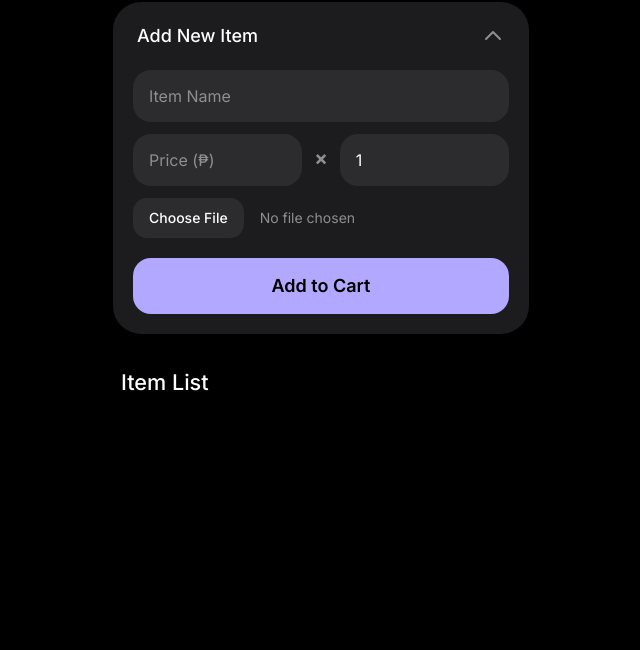
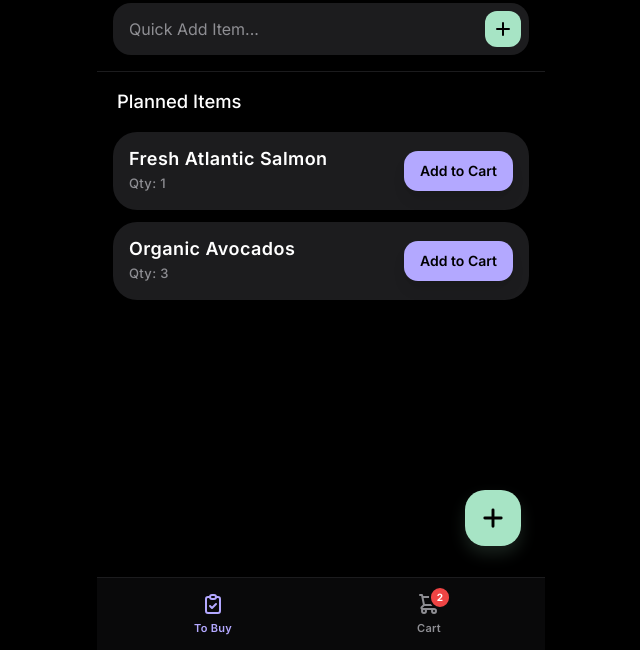
Before and after one commit to adrian-deguzman/grocery-tracker, a plain HTML site: page static/index.html in a window 1280 px wide. Shown: the part 150-800 px from the top of the page, without its empty margins (319-959 px from the left). Drawn offline with nearby package versions, Linux system fonts and the light colour scheme; no server answers.

Commit message:
added: planning stage in frontend

```diff
--- a/static/css/style.css
+++ b/static/css/style.css
@@ -10,3 +10,17 @@ input[type=number]::-webkit-outer-spin-button {
     -webkit-appearance: none;
     margin: 0;
 }
+
+/* Hide scrollbars for a clean, native app feel in the Main View */
+.no-scrollbar::-webkit-scrollbar {
+    display: none;
+}
+.no-scrollbar {
+    -ms-overflow-style: none;  /* IE and Edge */
+    scrollbar-width: none;  /* Firefox */
+}
+
+/* Adds safe padding at the bottom for modern iOS/Android phones with swipe bars */
+.pb-safe {
+    padding-bottom: env(safe-area-inset-bottom, 16px);
+}
--- a/static/index.html
+++ b/static/index.html
@@ -8,107 +8,136 @@
     <link href="https://fonts.googleapis.com/css2?family=Inter:wght@400;500;600;700&display=swap" rel="stylesheet">
     <link rel="stylesheet" href="/css/style.css">
 </head>
-<body class="pb-24 antialiased">
+<body class="bg-[#000000] text-white h-screen flex justify-center antialiased overflow-hidden">
 
-    <div class="max-w-md mx-auto relative">
+    <div class="w-full max-w-md h-full flex flex-col relative bg-[#000000]">
 
-        <div class="pt-12 pb-6 px-6 relative">
-            <p class="text-[#8E8E93] text-sm font-medium mb-1">Total Cost</p>
+        <header class="flex-none pt-12 pb-4 px-6 border-b border-[#1C1C1E] bg-[#000000] z-50">
+            <p class="text-[#8E8E93] text-sm font-medium mb-1">Grand Total</p>
             <div class="flex items-center gap-4">
-                <h1 id="total-container" class="text-[3.5rem] leading-none font-bold tracking-tight transition-opacity duration-300">₱<span id="grand-total">0.00</span></h1>
+                <h1 id="total-container" class="text-[3rem] leading-none font-bold tracking-tight transition-opacity duration-300">
+                    ₱<span id="grand-total">0.00</span>
+                </h1>
+                <div id="loading-spinner" class="hidden w-8 h-8 border-4 border-[#2C2C2E] border-t-[#A7E4C5] rounded-full animate-spin"></div>
+            </div>
+        </header>
 
-                <div id="loading-spinner" class="hidden w-8 h-8 border-4 border-[#2C2C2E] border-t-[#A7E4C5] rounded-full animate-spin"></div>
+        <main class="flex-1 overflow-y-auto no-scrollbar relative">
+
+            <section id="view-to-buy" class="block pb-24">
+
+                <div class="sticky top-0 bg-[#000000]/90 backdrop-blur-md z-40 p-4 border-b border-[#1C1C1E]">
+                    <div class="relative">
+                        <input type="text" id="quickAddInput" placeholder="Quick Add Item..."
+                               class="w-full bg-[#1C1C1E] text-white placeholder-[#8E8E93] px-4 py-3.5 rounded-[18px] focus:outline-none focus:ring-2 focus:ring-[#A7E4C5] transition-all pr-14 shadow-lg">
+                        <button class="absolute right-2 top-1/2 -translate-y-1/2 bg-[#A7E4C5] text-black w-9 h-9 rounded-[12px] font-bold flex items-center justify-center active:scale-95 transition-transform">
+                            <svg xmlns="http://www.w3.org/2000/svg" class="h-5 w-5" viewBox="0 0 20 20" fill="currentColor"><path fill-rule="evenodd" d="M10 3a1 1 0 011 1v5h5a1 1 0 110 2h-5v5a1 1 0 11-2 0v-5H4a1 1 0 110-2h5V4a1 1 0 011-1z" clip-rule="evenodd" /></svg>
+                        </button>
                     </div>
                 </div>
 
-        <details class="group bg-[#1C1C1E] p-5 rounded-[28px] shadow-xl mb-8 mx-4" open>
-            <summary class="flex justify-between items-center text-white font-medium text-lg px-1 cursor-pointer list-none select-none [&::-webkit-details-marker]:hidden">
-                <h2>Add New Item</h2>
-                <svg xmlns="http://www.w3.org/2000/svg" class="h-6 w-6 text-[#8E8E93] transition-transform duration-300 group-open:-rotate-180" fill="none" viewBox="0 0 24 24" stroke="currentColor">
-                    <path stroke-linecap="round" stroke-linejoin="round" stroke-width="2" d="M19 9l-7 7-7-7" />
-                </svg>
-            </summary>
+                <div class="p-4 flex flex-col gap-3">
+                    <h2 class="text-[1.15rem] font-medium text-white mb-1 px-1">Planned Items</h2>
 
-            <div class="mt-5">
-                <input type="text" id="itemName" placeholder="Item Name"
-                       class="w-full bg-[#2C2C2E] text-white placeholder-[#8E8E93] px-4 py-3.5 rounded-[18px] mb-3 focus:outline-none focus:ring-2 focus:ring-[#B3A8FF] transition-all">
-
-                <div class="flex items-center gap-3 mb-3">
-                    <input type="number" id="itemPrice" placeholder="Price (₱)"
-                           class="w-1/2 bg-[#2C2C2E] text-white placeholder-[#8E8E93] px-4 py-3.5 rounded-[18px] focus:outline-none focus:ring-2 focus:ring-[#B3A8FF] transition-all" step="0.5">
-
-                    <span class="text-[#8E8E93] font-bold text-xl mb-1">×</span>
-
-                    <input type="number" id="itemQty" placeholder="Qty" value="1"
-                           class="w-1/2 bg-[#2C2C2E] text-white placeholder-[#8E8E93] px-4 py-3.5 rounded-[18px] focus:outline-none focus:ring-2 focus:ring-[#B3A8FF] transition-all">
+                    <div class="bg-[#1C1C1E] p-4 rounded-[24px] flex items-center justify-between transition-all">
+                        <div>
+                            <p class="font-semibold text-lg text-white leading-tight tracking-wide">Fresh Atlantic Salmon</p>
+                            <p class="text-[#8E8E93] text-[13px] font-medium mt-1 tracking-wide">Qty: 1</p>
                         </div>
-
-                <input type="file" id="itemImage" accept="image/*"
-                       class="w-full text-sm text-[#8E8E93] file:mr-4 file:py-2.5 file:px-4 file:rounded-[14px] file:border-0 file:text-sm file:font-medium file:bg-[#2C2C2E] file:text-white hover:file:bg-[#3A3A3C] transition-all mb-5">
-
-                <button onclick="addItem()" class="w-full bg-[#B3A8FF] text-black font-semibold text-lg py-3.5 rounded-[18px] active:scale-95 transition-transform">
+                        <button class="flex-shrink-0 ml-3 bg-[#B3A8FF] text-black text-sm font-semibold px-4 py-2.5 rounded-[14px] active:scale-95 transition-transform shadow-lg">
                             Add to Cart
                         </button>
                     </div>
-        </details>
 
-        <div class="px-4">
-            <h2 class="text-[1.35rem] font-medium text-white mb-4 px-2">Item List</h2>
-            <div id="cart-list" class="flex flex-col gap-3">
+                    <div class="bg-[#1C1C1E] p-4 rounded-[24px] flex items-center justify-between transition-all">
+                        <div>
+                            <p class="font-semibold text-lg text-white leading-tight tracking-wide">Organic Avocados</p>
+                            <p class="text-[#8E8E93] text-[13px] font-medium mt-1 tracking-wide">Qty: 3</p>
                         </div>
-        </div>
-
-    </div>
-
-    <div id="editModal" class="opacity-0 pointer-events-none fixed inset-0 z-[100] bg-black/80 flex items-center justify-center p-4 backdrop-blur-md transition-opacity duration-300">
-        <div id="editModalInner" class="bg-[#1C1C1E] p-6 rounded-[28px] shadow-2xl w-full max-w-md border border-[#2C2C2E] scale-95 transition-transform duration-300">
-            <h2 class="text-white font-medium text-xl mb-5 px-1">Edit Item</h2>
-
-            <input type="hidden" id="editItemId">
-
-            <input type="text" id="editItemName" placeholder="Item Name"
-                   class="w-full bg-[#2C2C2E] text-white placeholder-[#8E8E93] px-4 py-3.5 rounded-[18px] mb-3 focus:outline-none focus:ring-2 focus:ring-[#A7E4C5] transition-all">
-
-            <div class="flex items-center gap-3 mb-3">
-                <input type="number" id="editItemPrice" placeholder="Price (₱)"
-                       class="w-1/2 bg-[#2C2C2E] text-white placeholder-[#8E8E93] px-4 py-3.5 rounded-[18px] focus:outline-none focus:ring-2 focus:ring-[#A7E4C5] transition-all" step="0.5">
-
-                <span class="text-[#8E8E93] font-bold text-xl mb-1">×</span>
-
-                <input type="number" id="editItemQty" placeholder="Qty"
-                       class="w-1/2 bg-[#2C2C2E] text-white placeholder-[#8E8E93] px-4 py-3.5 rounded-[18px] focus:outline-none focus:ring-2 focus:ring-[#A7E4C5] transition-all">
-            </div>
-
-            <p class="text-[#8E8E93] text-xs font-medium px-1 mb-1 mt-2">Update Image (Optional)</p>
-            <div class="flex items-center gap-3 mb-6">
-                <img id="editImagePreview" src="" class="hidden w-[50px] h-[50px] object-cover rounded-[14px] bg-[#2C2C2E] flex-shrink-0 border border-[#3A3A3C]">
-
-                <input type="file" id="editItemImage" accept="image/*"
-                       class="w-full text-sm text-[#8E8E93] file:mr-4 file:py-2.5 file:px-4 file:rounded-[14px] file:border-0 file:text-sm file:font-medium file:bg-[#2C2C2E] file:text-white hover:file:bg-[#3A3A3C] transition-all">
-            </div>
-
-            <div class="flex gap-3">
-                <button onclick="closeEditModal()" class="w-1/3 bg-[#2C2C2E] text-white font-semibold text-lg py-3.5 rounded-[18px] active:scale-95 transition-transform">
-                    Cancel
-                </button>
-                <button onclick="saveEdit()" class="w-2/3 bg-[#A7E4C5] text-black font-semibold text-lg py-3.5 rounded-[18px] active:scale-95 transition-transform flex items-center justify-center">
-                    Save Changes
+                        <button class="flex-shrink-0 ml-3 bg-[#B3A8FF] text-black text-sm font-semibold px-4 py-2.5 rounded-[14px] active:scale-95 transition-transform shadow-lg">
+                            Add to Cart
                         </button>
                     </div>
                 </div>
+            </section>
+
+            <section id="view-cart" class="hidden pb-24">
+                <div class="p-4 flex flex-col gap-3">
+                    <div class="flex justify-between items-center mb-1 px-1 mt-2">
+                        <h2 class="text-[1.15rem] font-medium text-white">In Cart</h2>
+                        <button class="text-[#A7E4C5] text-sm font-semibold hover:opacity-80">Clear All</button>
                     </div>
 
-    <div id="imageModal" class="opacity-0 pointer-events-none fixed inset-0 z-[110] bg-black/95 flex flex-col items-center justify-center p-4 backdrop-blur-lg transition-opacity duration-300">
-        <button onclick="closeImageModal()" class="absolute top-6 right-6 text-white bg-[#2C2C2E] w-12 h-12 flex items-center justify-center rounded-full hover:bg-[#3A3A3C] transition-all active:scale-90 shadow-lg z-10">
-            <svg xmlns="http://www.w3.org/2000/svg" class="h-6 w-6" fill="none" viewBox="0 0 24 24" stroke="currentColor"><path stroke-linecap="round" stroke-linejoin="round" stroke-width="2" d="M6 18L18 6M6 6l12 12" /></svg>
+                    <div class="bg-[#1C1C1E] p-4 rounded-[24px] flex items-center gap-4 transition-all">
+                        <div class="flex-shrink-0 flex items-center justify-center">
+                            <input type="checkbox" checked class="w-[22px] h-[22px] accent-[#A7E4C5] rounded-md cursor-pointer border-0 bg-[#2C2C2E]">
+                        </div>
+
+                        <div class="flex-grow">
+                            <p class="font-semibold text-lg text-white leading-tight tracking-wide">Almond Milk</p>
+                            <p class="text-[#8E8E93] text-[13px] font-medium mt-1 tracking-wide">2 x ₱180.00</p>
+                        </div>
+
+                        <div class="w-[50px] h-[50px] bg-[#2C2C2E] rounded-[14px] flex items-center justify-center text-[#8E8E93] text-xs font-medium border border-[#3A3A3C]">
+                            Img
+                        </div>
+
+                        <button class="text-[#8E8E93] hover:text-red-400 active:scale-90 transition-all text-xl font-bold pl-1 pr-1">✕</button>
+                    </div>
+
+                    <div class="bg-[#1C1C1E] p-4 rounded-[24px] flex items-center gap-4 transition-all">
+                        <div class="flex-shrink-0 flex items-center justify-center">
+                            <input type="checkbox" checked class="w-[22px] h-[22px] accent-[#A7E4C5] rounded-md cursor-pointer border-0 bg-[#2C2C2E]">
+                        </div>
+                        <div class="flex-grow">
+                            <p class="font-semibold text-lg text-white leading-tight tracking-wide">Whole Wheat Bread</p>
+                            <p class="text-[#8E8E93] text-[13px] font-medium mt-1 tracking-wide">1 x ₱95.50</p>
+                        </div>
+                        <button class="text-[#8E8E93] hover:text-red-400 active:scale-90 transition-all text-xl font-bold pl-2 pr-1">✕</button>
+                    </div>
+                </div>
+            </section>
+
+            <div id="cart-list" class="hidden"></div>
+
+        </main>
+
+        <button class="absolute bottom-[6.5rem] right-6 bg-[#A7E4C5] text-black w-14 h-14 rounded-[20px] shadow-[0_8px_16px_rgba(167,228,197,0.15)] flex items-center justify-center active:scale-95 transition-transform z-40">
+            <svg xmlns="http://www.w3.org/2000/svg" class="h-7 w-7" fill="none" viewBox="0 0 24 24" stroke="currentColor" stroke-width="2.5" stroke-linecap="round" stroke-linejoin="round">
+                <path d="M12 5v14M5 12h14" />
+            </svg>
         </button>
 
-        <img id="fullScreenImage" src="" class="max-w-full max-h-[75vh] object-contain rounded-2xl shadow-2xl mb-8 border border-[#2C2C2E] scale-95 transition-transform duration-300">
+        <nav class="flex-none bg-[#0A0A0B]/95 backdrop-blur-xl border-t border-[#1C1C1E] pb-safe z-50">
+            <div class="flex justify-around items-center h-[4.5rem] px-2">
 
-        <a id="downloadImageBtn" href="" download="" class="bg-[#B3A8FF] text-black font-semibold px-6 py-3.5 rounded-[18px] active:scale-95 transition-transform flex items-center gap-2 shadow-lg">
-            <svg xmlns="http://www.w3.org/2000/svg" class="h-5 w-5" viewBox="0 0 20 20" fill="currentColor"><path fill-rule="evenodd" d="M3 17a1 1 0 011-1h12a1 1 0 110 2H4a1 1 0 01-1-1zm3.293-7.707a1 1 0 011.414 0L9 10.586V3a1 1 0 112 0v7.586l1.293-1.293a1 1 0 111.414 1.414l-3 3a1 1 0 01-1.414 0l-3-3a1 1 0 010-1.414z" clip-rule="evenodd" /></svg>
-            Save Photo
-        </a>
+                <button class="flex-1 flex flex-col items-center gap-1 text-[#B3A8FF] transition-colors">
+                    <svg xmlns="http://www.w3.org/2000/svg" class="h-6 w-6" fill="none" viewBox="0 0 24 24" stroke="currentColor" stroke-width="2">
+                        <path stroke-linecap="round" stroke-linejoin="round" d="M9 5H7a2 2 0 00-2 2v12a2 2 0 002 2h10a2 2 0 002-2V7a2 2 0 00-2-2h-2M9 5a2 2 0 002 2h2a2 2 0 002-2M9 5a2 2 0 012-2h2a2 2 0 012 2m-6 9l2 2 4-4" />
+                    </svg>
+                    <span class="text-[11px] font-semibold tracking-wide">To Buy</span>
+                </button>
+
+                <button class="flex-1 flex flex-col items-center gap-1 text-[#8E8E93] hover:text-white transition-colors">
+                    <div class="relative">
+                        <svg xmlns="http://www.w3.org/2000/svg" class="h-6 w-6" fill="none" viewBox="0 0 24 24" stroke="currentColor" stroke-width="2">
+                            <path stroke-linecap="round" stroke-linejoin="round" d="M3 3h2l.4 2M7 13h10l4-8H5.4M7 13L5.4 5M7 13l-2.293 2.293c-.63.63-.184 1.707.707 1.707H17m0 0a2 2 0 100 4 2 2 0 000-4zm-8 2a2 2 0 11-4 0 2 2 0 014 0z" />
+                        </svg>
+                        <span class="absolute -top-1.5 -right-2.5 bg-red-500 text-white text-[10px] font-bold px-1.5 py-0.5 rounded-full min-w-[18px] text-center border-2 border-[#0A0A0B]">
+                            2
+                        </span>
+                    </div>
+                    <span class="text-[11px] font-semibold tracking-wide">Cart</span>
+                </button>
+
+            </div>
+        </nav>
+
+        <div id="editModal" class="opacity-0 pointer-events-none fixed inset-0 z-[100] bg-black/80 flex items-center justify-center p-4 backdrop-blur-md transition-opacity duration-300">
+            </div>
+        <div id="imageModal" class="opacity-0 pointer-events-none fixed inset-0 z-[110] bg-black/95 flex flex-col items-center justify-center p-4 backdrop-blur-lg transition-opacity duration-300">
+            </div>
+
     </div>
 
     <script src="/js/app.js"></script>
```
Lines whose indentation alone changed are shown as unchanged.
